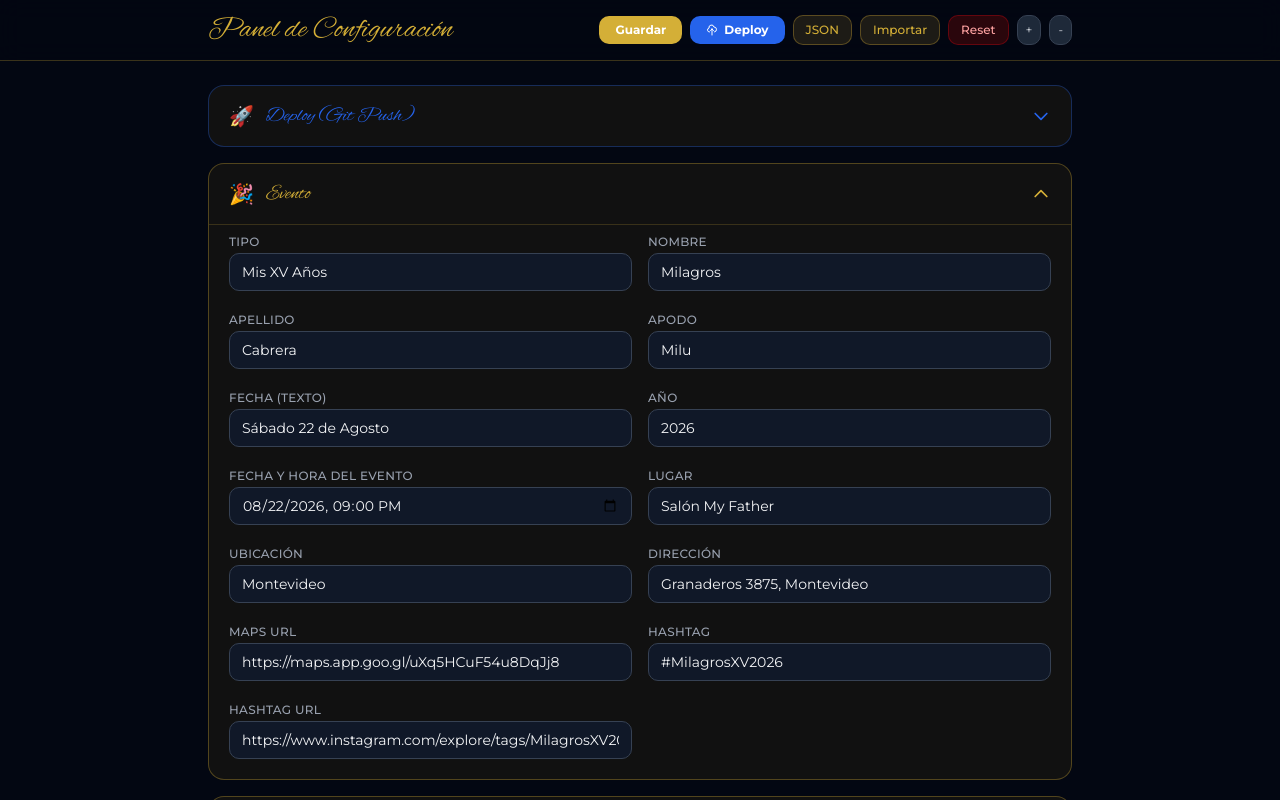
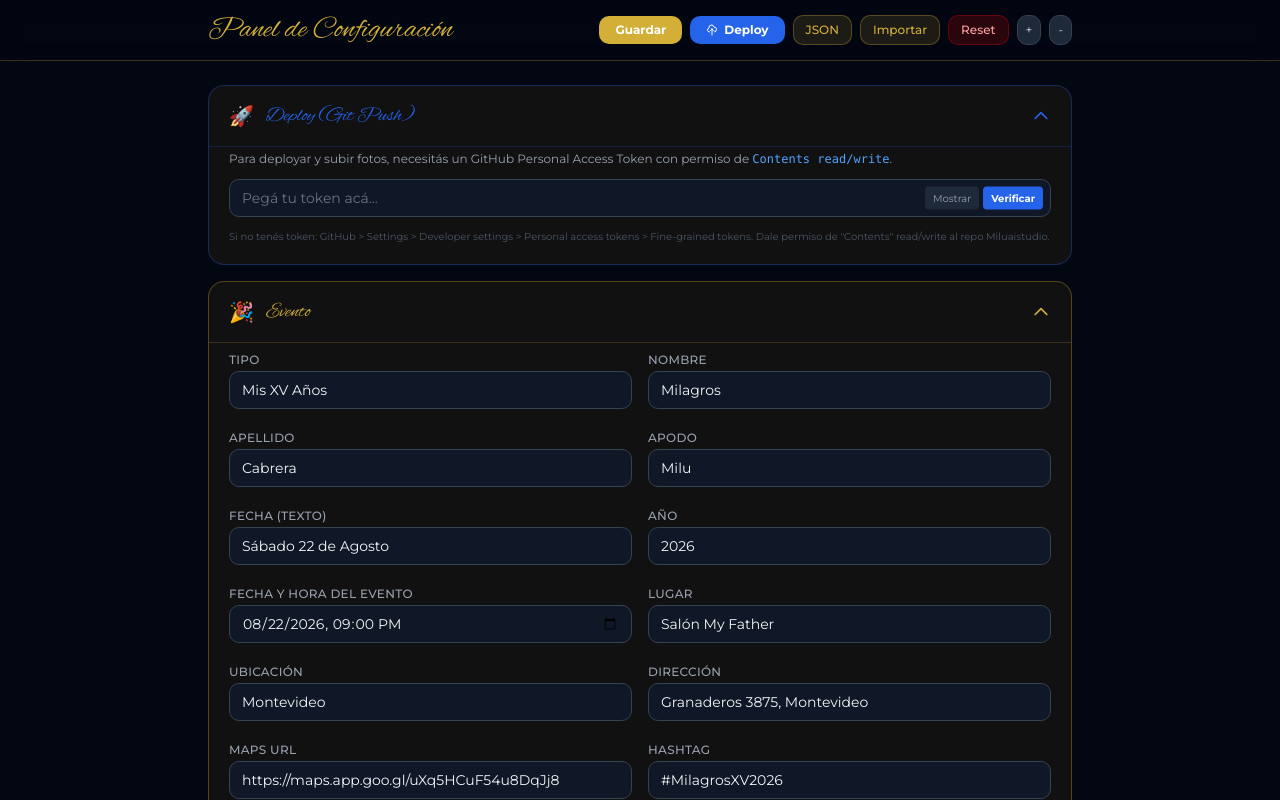
Before and after one commit to Sebasm2kuy/Miluaistudio, a Next.js app: page /Miluaistudio/admin in a window 1280 px wide. Built offline with nearby package versions, Linux system fonts and the light colour scheme; a web font is replaced by a local one.

Commit message:
fix: add token verification, trim whitespace, fix show/hide button

```diff
--- a/src/app/admin/page.tsx
+++ b/src/app/admin/page.tsx
@@ -392,8 +392,10 @@ export default function AdminPage() {
   const [deploying, setDeploying] = useState(false)
   const [deployResult, setDeployResult] = useState<string | null>(null)
   const [githubToken, setGithubToken] = useState('')
-  const [showToken, setShowToken] = useState(false)
+  const [showToken, setShowToken] = useState(true)
+  const [tokenStatus, setTokenStatus] = useState<'idle' | 'checking' | 'ok' | 'error'>('idle')
   const fileInputRef = useRef<HTMLInputElement>(null)
+  const tokenInputRef = useRef<HTMLInputElement>(null)
 
   // Force scroll fix on mount
   useEffect(() => {
@@ -418,7 +420,7 @@ export default function AdminPage() {
         }
       }
       const savedToken = localStorage.getItem('milu_github_token')
-      if (savedToken) setGithubToken(savedToken)
+      if (savedToken?.trim()) setGithubToken(savedToken.trim())
     } catch { /* ignore */ }
   }, [])
 
@@ -500,20 +502,45 @@ export default function AdminPage() {
     setTimeout(() => setSaved(false), 2000)
   }, [cfg])
 
-  const handleDeploy = useCallback(async () => {
-    if (!githubToken) {
-      setDeployResult('Falta el GitHub Token. Configuralo abajo.')
-      setTimeout(() => setDeployResult(null), 5000)
+  const handleVerifyToken = useCallback(async () => {
+    const token = githubToken.trim()
+    if (!token) {
+      setTokenStatus('error')
       return
     }
-    localStorage.setItem('milu_github_token', githubToken)
+    setTokenStatus('checking')
+    try {
+      const res = await fetch('https://api.github.com/repos/Sebasm2kuy/Miluaistudio/contents/src/data/config.ts', {
+        headers: { Authorization: `Bearer ${token}`, Accept: 'application/vnd.github.v3+json' },
+      })
+      if (res.ok) {
+        setTokenStatus('ok')
+        setGithubToken(token)
+        localStorage.setItem('milu_github_token', token)
+      } else {
+        setTokenStatus('error')
+      }
+    } catch {
+      setTokenStatus('error')
+    }
+  }, [githubToken])
+
+  const handleDeploy = useCallback(async () => {
+    const token = githubToken.trim()
+    if (!token) {
+      setDeployResult('Falta el GitHub Token. Pegalo arriba.')
+      setTimeout(() => setDeployResult(null), 5000)
+      setShowToken(true)
+      return
+    }
+    localStorage.setItem('milu_github_token', token)
     saveConfig(cfg)
     setSaved(true)
     setTimeout(() => setSaved(false), 2000)
     setDeploying(true)
     setDeployResult(null)
     try {
-      const result = await deployToGitHub(cfg as unknown as Record<string, unknown>, githubToken)
+      const result = await deployToGitHub(cfg as unknown as Record<string, unknown>, token)
       setDeployResult(result.message)
     } catch (err) {
       setDeployResult(`Error: ${err instanceof Error ? err.message : 'unknown'}`)
@@ -652,33 +679,62 @@ export default function AdminPage() {
             <div className="px-5 pb-5 pt-1 border-t" style={{ borderColor: '#2563eb33' }}>
               <div className="space-y-3">
                 <p className="text-xs text-gray-400">
-                  Para deployar, necesitás un GitHub Personal Access Token con permiso de <code className="text-blue-400">repo</code>.
+                  Para deployar y subir fotos, necesitás un GitHub Personal Access Token con permiso de <code className="text-blue-400">Contents read/write</code>.
                 </p>
                 <div className="relative">
                   <input
+                    ref={tokenInputRef}
                     type="password"
                     value={githubToken}
-                    onChange={(e) => { setGithubToken(e.target.value); localStorage.setItem('milu_github_token', e.target.value) }}
-                    placeholder="ghp_xxxxxxxxxxxxxxxxxxxx"
-                    className="w-full rounded-lg px-3 py-2 text-sm outline-none transition-colors bg-gray-900 border border-gray-700 text-gray-100 placeholder:text-gray-500 focus:border-[#2563eb] pr-20"
+                    onChange={(e) => {
+                      const v = e.target.value
+                      setGithubToken(v)
+                      localStorage.setItem('milu_github_token', v)
+                      setTokenStatus('idle')
+                    }}
+                    placeholder="Pegá tu token acá..."
+                    className="w-full rounded-lg px-3 py-2 text-sm outline-none transition-colors bg-gray-900 border border-gray-700 text-gray-100 placeholder:text-gray-500 focus:border-[#2563eb] pr-28"
                   />
-                  <button
-                    type="button"
-                    onClick={() => { const inp = document.querySelector<HTMLInputElement>('.token-input'); if(inp) inp.type = inp.type === 'password' ? 'text' : 'password' }}
-                    className="absolute right-2 top-1/2 -translate-y-1/2 px-2 py-1 text-[10px] rounded bg-gray-800 text-gray-400 hover:text-gray-200"
-                  >
-                    Mostrar
-                  </button>
+                  <div className="absolute right-2 top-1/2 -translate-y-1/2 flex items-center gap-1">
+                    <button
+                      type="button"
+                      onClick={() => {
+                        const inp = tokenInputRef.current
+                        if (inp) inp.type = inp.type === 'password' ? 'text' : 'password'
+                      }}
+                      className="px-2 py-1 text-[10px] rounded bg-gray-800 text-gray-400 hover:text-gray-200"
+                    >
+                      Mostrar
+                    </button>
+                    <button
+                      type="button"
+                      onClick={handleVerifyToken}
+                      disabled={tokenStatus === 'checking'}
+                      className="px-2 py-1 text-[10px] rounded font-bold transition-colors"
+                      style={{
+                        background: tokenStatus === 'ok' ? '#16a34a' : tokenStatus === 'error' ? '#dc2626' : '#2563eb',
+                        color: '#fff',
+                      }}
+                    >
+                      {tokenStatus === 'checking' ? '...' : tokenStatus === 'ok' ? 'OK' : tokenStatus === 'error' ? 'Error' : 'Verificar'}
+                    </button>
+                  </div>
                 </div>
-                <p className="text-[10px] text-gray-600">
-                  Creá tu token en: GitHub &gt; Settings &gt; Developer settings &gt; Personal access tokens &gt; Fine-grained tokens. Dale permiso de &quot;Contents&quot; read/write al repo Miluaistudio.
-                </p>
-                {githubToken && (
+                {tokenStatus === 'ok' && (
                   <div className="flex items-center gap-2 text-xs">
                     <span className="w-2 h-2 rounded-full bg-green-500" />
-                    <span className="text-green-400">Token configurado</span>
+                    <span className="text-green-400">Token valido - deploy listo</span>
                   </div>
                 )}
+                {tokenStatus === 'error' && (
+                  <div className="flex items-center gap-2 text-xs">
+                    <span className="w-2 h-2 rounded-full bg-red-500" />
+                    <span className="text-red-400">Token invalido o sin permisos. Verificá que tenga Contents read/write.</span>
+                  </div>
+                )}
+                <p className="text-[10px] text-gray-600">
+                  Si no tenés token: GitHub &gt; Settings &gt; Developer settings &gt; Personal access tokens &gt; Fine-grained tokens. Dale permiso de &quot;Contents&quot; read/write al repo Miluaistudio.
+                </p>
               </div>
             </div>
           )}
```
